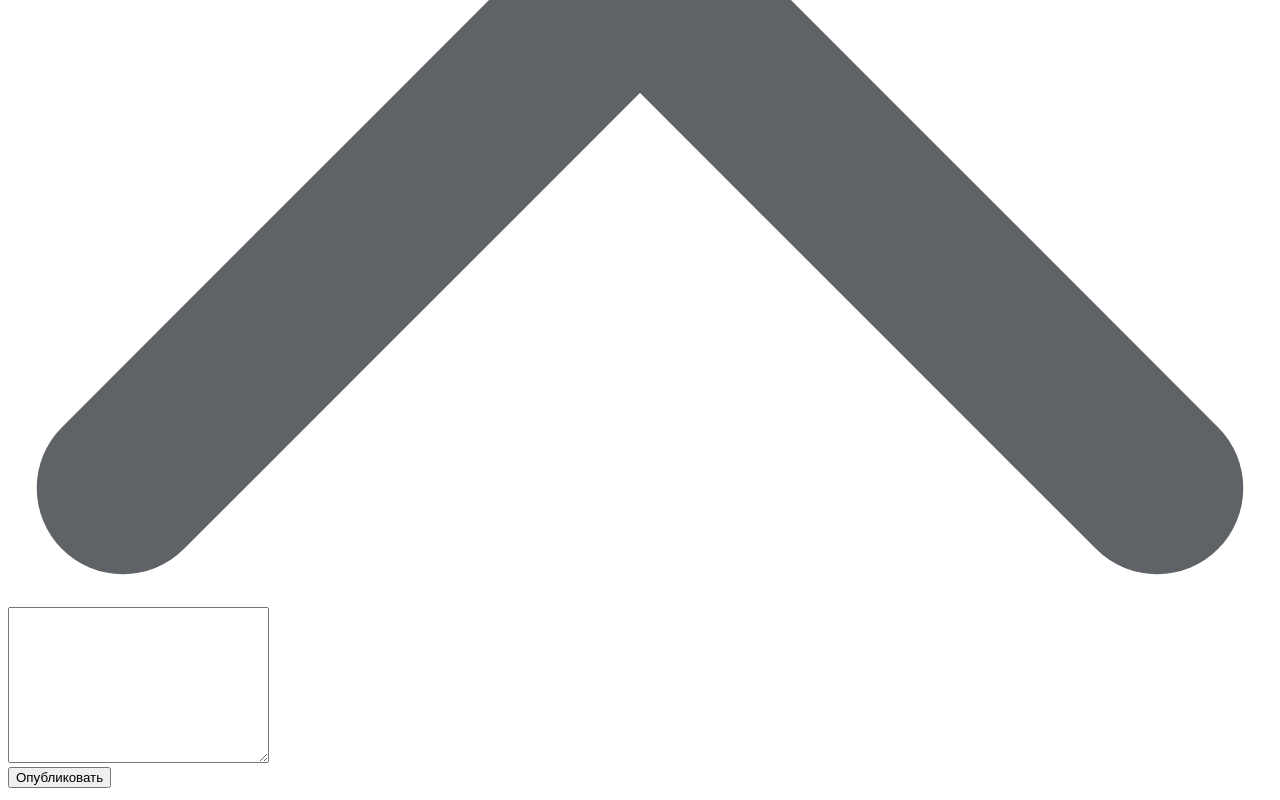
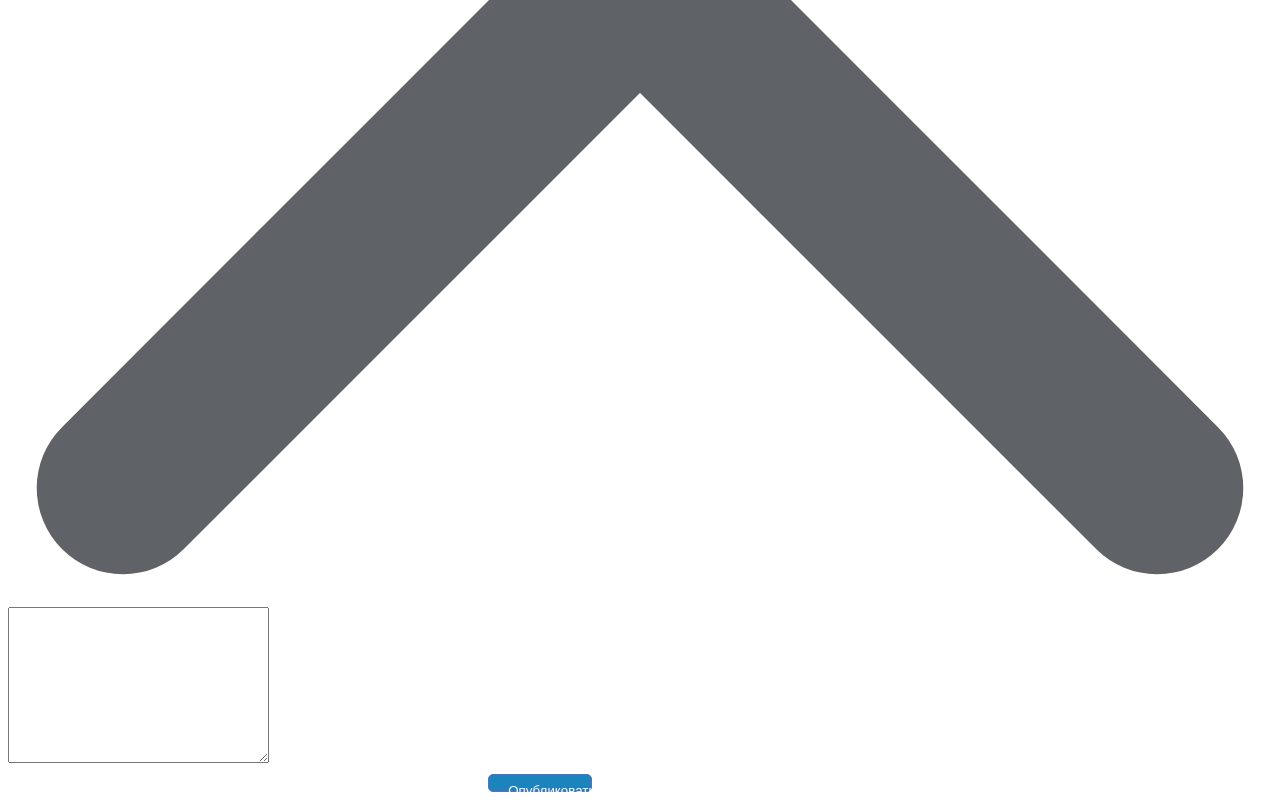
Before and after one commit to Antonio-87/9-Router.CRUD, a React (Vite) app in the folder router-crud/: page /posts/new in a window 1280 px wide. Shown: the part 669-1469 px from the top of the page. Built offline with nearby package versions, Linux system fonts and the light colour scheme.

Commit message:
PostList_css

```diff
--- a/router-crud/src/App.css
+++ b/router-crud/src/App.css
@@ -0,0 +1,41 @@
+#root {
+  font-family: Arial, Helvetica, sans-serif;
+  font-size: 16px;
+}
+
+.box-posts {
+  position: absolute;
+  left: 50%;
+  top: 10%;
+  transform: translate(-50%);
+  display: flex;
+  flex-direction: column;
+  width: 40rem;
+  height: 20rem;
+  padding: 1rem;
+  background-color: rgb(214, 207, 207);
+}
+
+.box-create,
+.post {
+  height: 3rem;
+  background-color: white;
+  border: 1px solid rgb(182, 172, 172);
+  border-radius: 5px;
+}
+
+.create {
+  color: white;
+  text-decoration: none;
+  display: block;
+  width: 6.5rem;
+  height: 1rem;
+  padding: 0.5rem 1.2rem;
+  margin: 0.45rem 30rem;
+  border: 1px solid rgb(104, 104, 192);
+  border-radius: 5px;
+  background-color: rgb(28, 132, 188);
+}
+
+.window-create {
+}
--- a/router-crud/src/components/PostCreate.tsx
+++ b/router-crud/src/components/PostCreate.tsx
@@ -8,9 +8,10 @@ const PostCreate = () => {
   const navigate = useNavigate();
 
   const addPost = () => {
-    useJsonFetch(`${import.meta.env.VITE_POSTS_URL}posts`, {
+    const { error } = useJsonFetch(`${import.meta.env.VITE_POSTS_URL}posts`, {
       body: JSON.stringify({ id: 0, content: value }),
     });
+    if (error === null) navigate(-1);
   };
 
   return (
@@ -32,7 +33,6 @@ const PostCreate = () => {
           onChange={(e) => setValue(e.target.value)}
           onClick={() => {
             addPost();
-            navigate(-1);
           }}
         ></textarea>
       </main>
--- a/router-crud/src/components/PostsList.tsx
+++ b/router-crud/src/components/PostsList.tsx
@@ -18,9 +18,12 @@ const PostsList = () => {
     <>
       {loading && <div className="loading">Loading...</div>}
       {error && <div className="loading">Error...</div>}
+      <div className="box-posts">
+        <header className="box-create">
           <NavLink className="create" to="/posts/new">
             Создать пост
           </NavLink>
+        </header>
         <ul className="posts">
           <PostsContext.Provider value={posts}>
             {posts.map((post: PostProps) => {
@@ -28,6 +31,7 @@ const PostsList = () => {
             })}
           </PostsContext.Provider>
         </ul>
+      </div>
     </>
   );
 };
```
Lines whose indentation alone changed are shown as unchanged.
